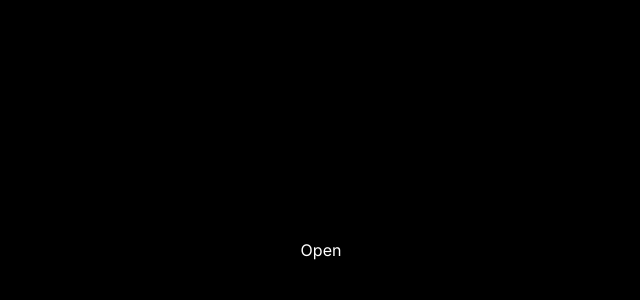
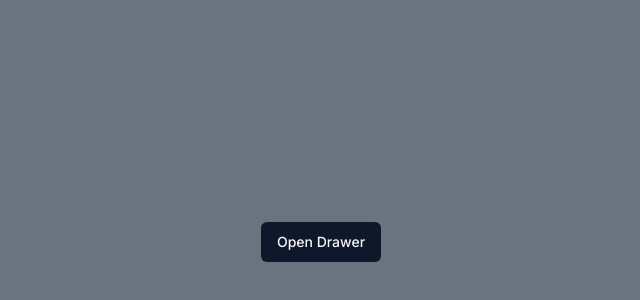
Before and after one commit to ada20221024/tgDemo, a Next.js app: page / in a window 1280 px wide. Shown: the part 442-742 px from the top of the page, without its empty margins (319-959 px from the left). Built offline with nearby package versions, Linux system fonts and the light colour scheme.

Commit message:
refactor: Update page background color to gray

```diff
--- a/src/app/page.tsx
+++ b/src/app/page.tsx
@@ -10,7 +10,7 @@ import { SDrawer } from "./sDrawer";
 export default function Home() {
   const [open, setOpen] = useState(false);
   return (
-    <main className="flex min-h-screen flex-col items-center justify-between p-24 bg-black text-white">
+    <main className="flex min-h-screen flex-col items-center justify-between p-24 bg-gray-500 text-white">
       <div className="relative z-[-1] flex place-items-center before:absolute before:h-[300px] before:w-full before:-translate-x-1/2 before:rounded-full before:bg-gradient-radial before:from-white before:to-transparent before:blur-2xl before:content-[''] after:absolute after:-z-20 after:h-[180px] after:w-full after:translate-x-1/3 after:bg-gradient-conic after:from-sky-200 after:via-blue-200 after:blur-2xl after:content-[''] before:dark:bg-gradient-to-br before:dark:from-transparent before:dark:to-blue-700 before:dark:opacity-10 after:dark:from-sky-900 after:dark:via-[#0141ff] after:dark:opacity-40 sm:before:w-[480px] sm:after:w-[240px] before:lg:h-[360px]">
         <Image
           className="relative dark:drop-shadow-[0_0_0.3rem_#ffffff70] dark:invert"
--- a/src/app/sDrawer.tsx
+++ b/src/app/sDrawer.tsx
@@ -14,15 +14,11 @@ import { ModalContent } from "./ModalContent";
 export const SDrawer = () => {
   return (
     <Drawer>
-      <DrawerTrigger>Open</DrawerTrigger>
+      <DrawerTrigger>
+        <Button>Open Drawer</Button>
+      </DrawerTrigger>
       <DrawerContent>
         <ModalContent />
-        <DrawerFooter>
-          <Button>Submit</Button>
-          <DrawerClose>
-            <Button variant="outline">Cancel</Button>
-          </DrawerClose>
-        </DrawerFooter>
       </DrawerContent>
     </Drawer>
   );
```
